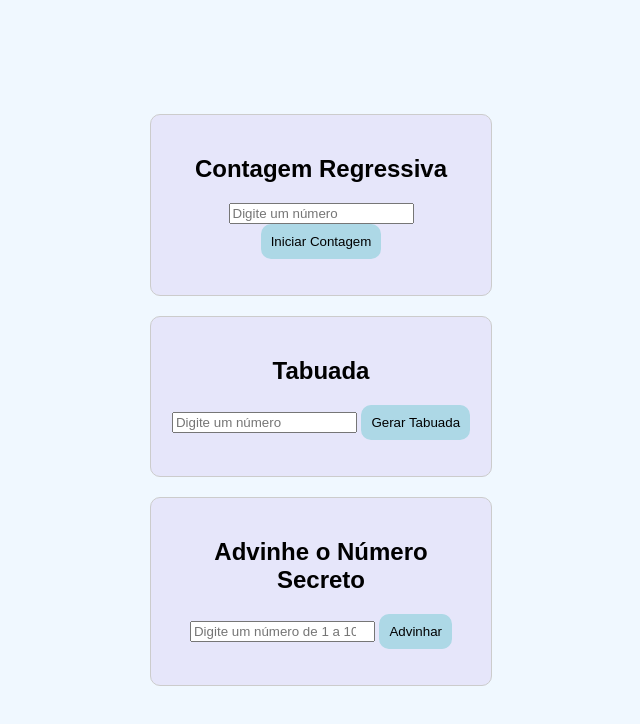
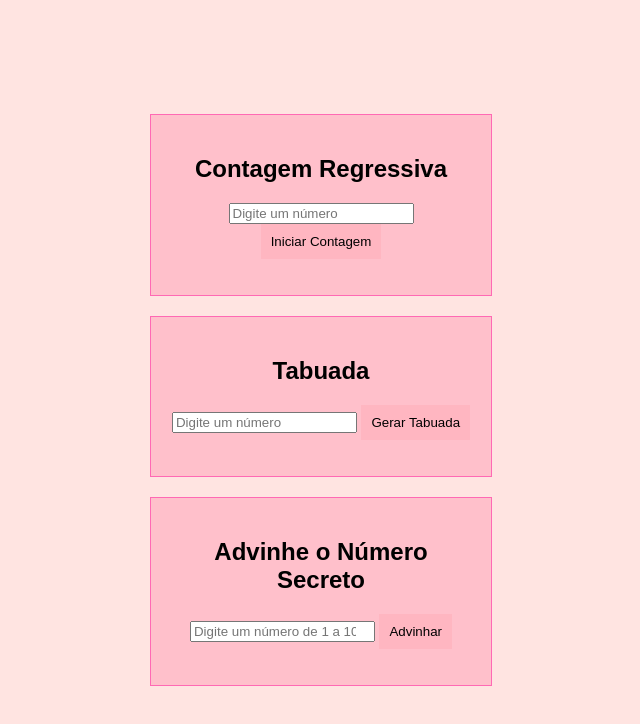
Before and after one commit to L0NdreZ/ProfEverton---Atv-3, a plain HTML site: page index.html in a window 1280 px wide. Shown: the whole page, without its empty margins (319-959 px from the left). Drawn offline with Linux system fonts and the light colour scheme.

Commit message:
Update index.html

```diff
--- a/index.html
+++ b/index.html
@@ -3,11 +3,11 @@
 <head>
     <meta charset="UTF-8">
     <meta name="viewport" content="width=device-width, initial-scale=1.0">
-    <title>Marcos Vinicius Assunção de Moraes - 3°B</title>
+    <title>Vanessa - 3°B</title>
     <style>
         body {
             font-family: Arial, sans-serif;
-            background-color: #f0f8ff;
+            background-color: #ffe4e1;
             display: flex;
             flex-direction: column;
             align-items: center;
@@ -17,9 +17,8 @@
         }
 
         div {
-            background-color: #e6e6fa;
-            border: 1px solid #ccc;
-            border-radius: 10px;
+            background-color: #ffc0cb;
+            border: 1px solid #ff69b4;
             padding: 20px;
             margin: 10px;
             width: 300px;
@@ -27,15 +26,14 @@
         }
 
         button {
-            background-color: #add8e6;
+            background-color: #ffb6c1;
             border: none;
-            border-radius: 10px;
             padding: 10px;
             cursor: pointer;
         }
 
         button:hover {
-            background-color: #87cefa;
+            background-color: #ff69b4;
         }
     </style>
 </head>
```
